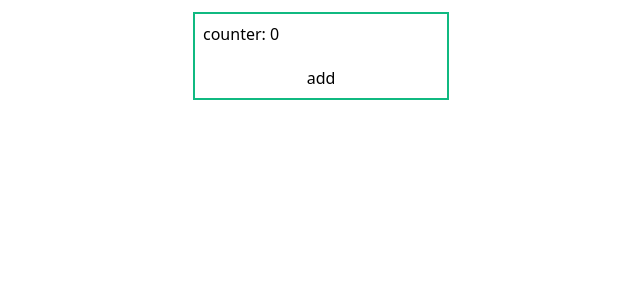
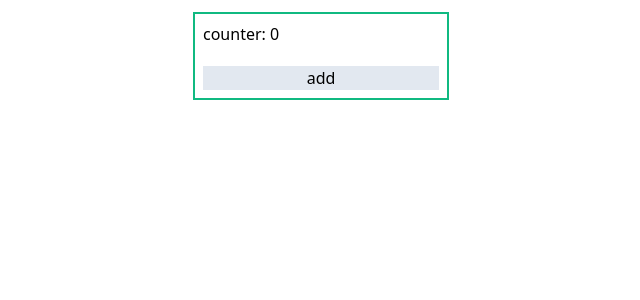
Before and after one commit to Kacper-Kruczek/vitest-react, a React (Vite) app: page / in a window 1280 px wide. Shown: the top 300 px of the page, without its empty margins (319-959 px from the left). Built offline with nearby package versions, Linux system fonts and the light colour scheme.

Commit message:
a bit of fun with unocss and checking dev inspector for it

```diff
--- a/src/App.tsx
+++ b/src/App.tsx
@@ -1,4 +1,5 @@
 import { useState } from "react";
+import { Button } from "./components/button";
 
 function App({ initialCounter = 0 }) {
   const [counter, setCounter] = useState(initialCounter);
@@ -7,13 +8,13 @@ function App({ initialCounter = 0 }) {
   return (
     <div className={classNames}>
       <div>counter: {counter}</div>
-      <button
+      <Button
         onClick={() => {
           setCounter((prevCounter) => prevCounter + 1);
         }}
       >
         add
-      </button>
+      </Button>
     </div>
   );
 }
--- /dev/null
+++ b/src/components/button/button.tsx
@@ -0,0 +1,5 @@
+import { ButtonHTMLAttributes } from "react";
+
+export const Button = (props: ButtonHTMLAttributes<any>) => {
+  return <button className="bg-slate-200 hover:bg-slate-400" {...props} />;
+};
--- /dev/null
+++ b/src/components/button/index.tsx
@@ -0,0 +1 @@
+export * from "./button";
```
Also changed, not shown: 1 other file (tests, documents, lock files or other folders).
